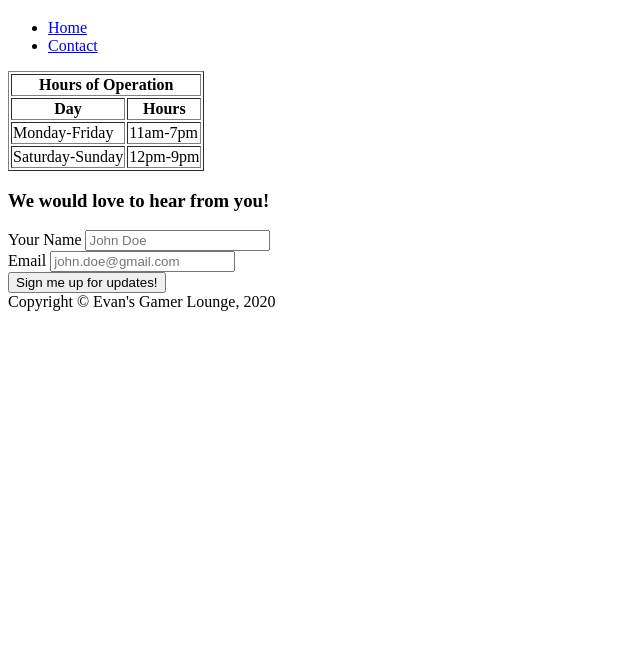
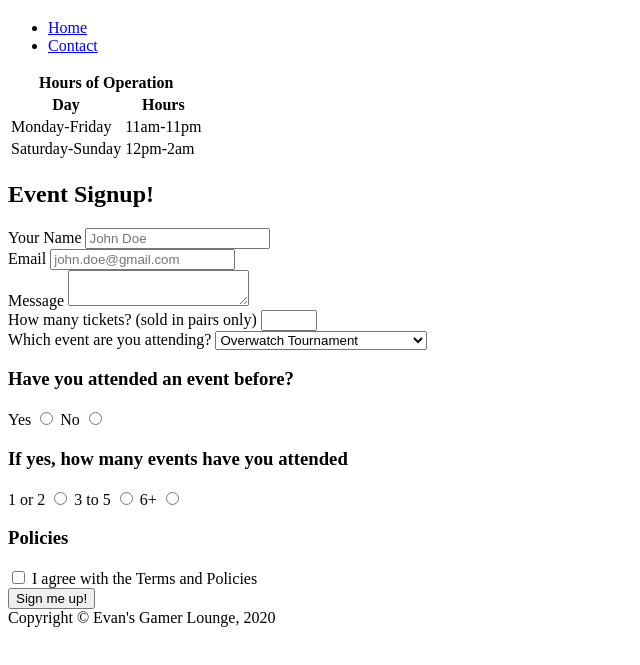
Before and after one commit to came0403/came0403.github.io, a plain HTML site: page week-4/contact.html in a window 1280 px wide. Shown: the part 61-726 px from the top of the page, without its empty margins (0-640 px from the left). Drawn offline with Linux system fonts and the light colour scheme.

Commit message:
Adding more input fields to form

```diff
--- a/week-4/contact.html
+++ b/week-4/contact.html
@@ -26,7 +26,7 @@
   </header>
   <!-- page content -->
   <main>
-    <table border>
+    <table>
       <thead>
         <tr>
           <th colspan="2">Hours of Operation</th>
@@ -37,17 +37,17 @@
         </tr>
         <tr>
           <td>Monday-Friday</td>
-          <td>11am-7pm</td>
+          <td>11am-11pm</td>
         </tr>
         <tr>
           <td>Saturday-Sunday</td>
-          <td>12pm-9pm</td>
+          <td>12pm-2am</td>
         </tr>
       </thead>
     </table>
     <!-- Adding a form -->
     <section>
-      <h3>We would love to hear from you!</h3>
+      <h2>Event Signup!</h2>
       <form action="thanks.html" method="get">
         <div>
           <label for="fullname">Your Name</label>
@@ -57,7 +57,43 @@
           <label for="youremail">Email</label>
           <input type="email" name="youremail" id="youremail" placeholder="john.doe@gmail.com" required>
         </div>
-        <button type="submit">Sign me up for updates!</button>
+        <div>
+          <label for="message">Message</label>
+          <textarea id="message" name="message"></textarea>
+        </div>
+        <div>
+          <label for="tickets">How many tickets? (sold in pairs only)</label>
+          <input type="number" id="tickets" name="tickets" min="2" max="20" step="2">
+        </div>
+        <div>
+          <label for="eventname">Which event are you attending?</label>
+          <select id="eventname" name="eventname">
+            <option value="owtourney" selected>Overwatch Tournament</option>
+            <option value="lolwatch">League of Legends Watch Party</option>
+          </select>
+        </div>
+        <div>
+          <h3>Have you attended an event before?</h3>
+          <label for="yes">Yes</label>
+          <input type="radio" id="yes" name="attendance">
+          <label for="no">No</label>
+          <input type="radio" id="no" name="attendance">
+        </div>
+        <div>
+          <h3>If yes, how many events have you attended</h3>
+          <label for="few">1 or 2</label>
+          <input type="radio" id="few" name="pastevents">
+          <label for="some">3 to 5</label>
+          <input type="radio" id="some" name="pastevents">
+          <label for="lots">6+</label>
+          <input type="radio" id="lots" name="pastevents">
+        </div>
+        <div>
+          <h3>Policies</h3>
+          <input type="checkbox" name="policies" id="policies" required>
+          <label for="policies">I agree with the Terms and Policies</label>
+        </div>
+        <button type="submit">Sign me up!</button>
       </form>
     </section>
   </main>
```
